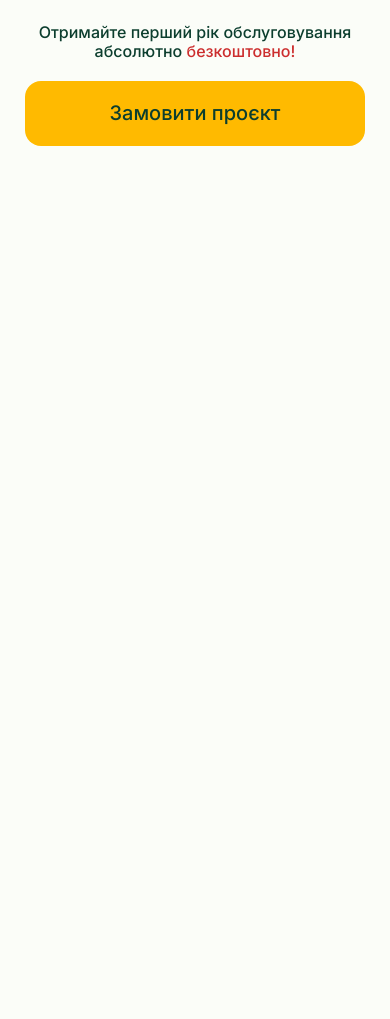
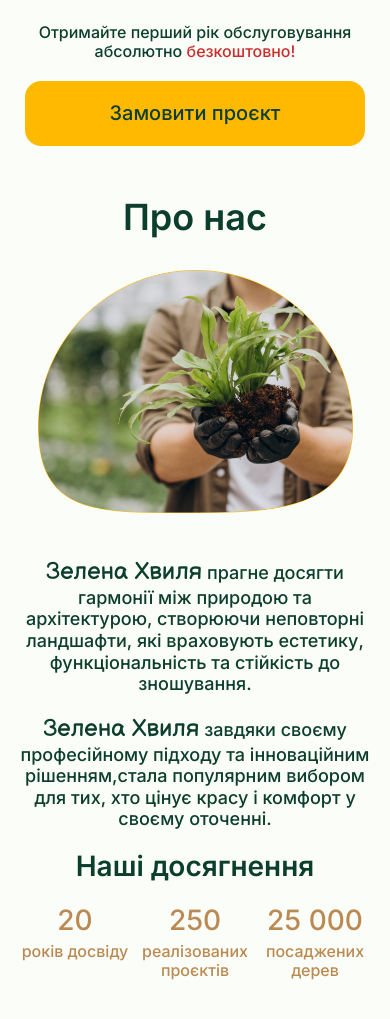
Before and after one commit to vbasoon/web-coding-2024, a plain HTML site: page index.html in a window 390 px wide. Shown: the part 609-1628 px from the top of the page. Before the commit the page ends 905 px from the top, so only its background shows below. Drawn offline with nearby package versions, Linux system fonts and the light colour scheme; a web font is replaced by a local one.

Commit message:
about section

```diff
--- a/index.html
+++ b/index.html
@@ -27,7 +27,7 @@
                 <path d="M11.6667 15H58.3333M11.6667 30H58.3333M11.6667 45H58.3333" stroke="#0C3E2E" stroke-width="2" stroke-linecap="round" stroke-linejoin="round"/>
                 </svg>
               </button>
-              <ul class="menu__list">
+              <ul class="menu__list menu__open">
                 <li class="menu__item">
                   <a class="menu__link" href="#">Про нас</a>
                 </li>
@@ -75,15 +75,16 @@
         </div>
 
     </header>
-    <!--
+
     <main class="main">
       <section class="section about">
         <div class="container">
 
           <h2 class="section__title about__title">Про нас</h2>
-          <div class="section__inner">
-            <img class="section__image" src="images/image2.png" alt="plant in hands">
-            <div class="section__content">
+          <div class="section__inner about__inner">
+            <div><img class="section__image about__image" src="images/image2.png" alt="plant in hands"></div>
+
+            <div class="section__content about__content">
               <p class="about__text">
                 <span>Зелена Хвиля</span> прагне досягти гармонії між природою та архітектурою, створюючи  неповторні ландшафти, які враховують естетику, функціональність та стійкість до зношування.
               </p>
@@ -92,16 +93,16 @@
               </p>
               <h3 class="about__achivment">Наші досягнення</h3>
 
-                <dl class="about__info info">
-                  <div>
+                <dl class="about__info">
+                  <div class="info">
                   <dt class="number">20</dt>
                   <dd>років досвіду</dd>
                   </div>
-                  <div>
+                  <div class="info">
                   <dt class="number">250</dt>
                   <dd>реалізованих проєктів</dd>
                   </div>
-                  <div>
+                  <div class="info">
                   <dt class="number">25 000</dt>
                   <dd>посаджених дерев</dd>
                   </div>
@@ -111,6 +112,7 @@
         </div>
       </div>
       </section>
+      <!--
       <section class="section why_we">
         <div class="container">
           <h2 class="section__title why_we__title">Чому ми?</h2>
@@ -131,8 +133,8 @@
           <img class="decor-image decor-image--water-pan" src="images/decor/decor-1.svg" alt="water pan">
           <img class="decor-image decor-image--leaf1" src="images/decor/decor-2.svg" alt="leaf">
         </div>
+      </section>
 
-      </section>
       <section class="section projects">
         <div class="container">
           <h2 class="section__title projects__title">Наші проекти</h2>
@@ -491,9 +493,10 @@
           <img class="decor-image decor-image--leaf4" src="images/decor/decor-8.svg" alt="vector">
         </div>
       </section>
+       -->
     </main>
 
-    <footer class="footer">
+    <!-- <footer class="footer">
       <div class="container">
         <div class="footer__inner inner">
           <div class="footer__left">
@@ -532,9 +535,9 @@
           </div>
         </div>
       </div>
-    </footer>
+    </footer> -->
   </div>
-  -->
+
   <script src="https://cdn.jsdelivr.net/npm/swiper@11/swiper-bundle.min.js"></script>
   <script src="js/main.js"></script>
 
--- a/js/main.js
+++ b/js/main.js
@@ -14,3 +14,10 @@ const swiper = new Swiper('.swiper', {
 
 
 });
+
+const menuBtn = document.querySelector('.menu__btn');
+const menuList = document.querySelector('.menu__list');
+
+menuBtn.addEventListener('click', () => {
+  menuList.classList.toggle('menu--open');
+})
--- a/scss/style.scss
+++ b/scss/style.scss
@@ -209,7 +209,7 @@ button {
 .about {
   &__text {
     margin-bottom: 30px;
-    width: 510px;
+    max-width: 510px;
     span {
       font-family: 'Balsamiq Sans', sans-serif;
       font-size: 24px;
@@ -680,7 +680,7 @@ button {
     font-family: 'Inter', sans-serif;
     color: #0C3E2E;
     span {
-      border-bottom: 1px solid #0C3E2E;
+      border-bottom: 1px solid #0c3e2e67;
       padding-right: 16px;
     }
 
@@ -896,13 +896,53 @@ button {
   }
 }
 
+@media (max-width: 1200px) {
+  .about {
+    .info {
+      dt {font-size: 36px;}
+      dd {font-size: 16px;}
+    }
+  }
+}
+
 @media (max-width: 1100px) {
+
+  .section,
   .header {
+    margin-bottom: 100px;
+  }
+
+  .header {
+
     &__inner {
       min-height: 100%;
     }
   }
+
+  .about {
+
+    &__content {
+        flex: 1 1 50%;
+        .info {
+        dt {
+          font-size: 36px;
+
+        }
+        dd {
+          font-size: 16px;
+        }
+      }
+      }
+
+      &__image {
+        flex: 1 1 50%;
+        max-width: 470px;
+
+      }
+  }
+
 }
+
 
 @media (max-width: 998px) {
 
@@ -910,10 +950,13 @@ button {
     max-width: 960px;
   }
 
-  .section,
-  header {
-    margin-bottom: 100px;
+
+  .section {
+    &__title {
+      margin-bottom: 30px;
+    }
   }
+
   .header {
     //background-image: url('../images/header1920-svg.svg');
   .hero {
@@ -947,6 +990,34 @@ button {
       }
   }
   }
+  .about {
+    &__content {
+        flex: 1 1 60%;
+        .info {
+        dt {
+          font-size: 28px;
+
+        }
+        dd {
+          font-size: 16px;
+        }
+      }
+      }
+
+      &__info {
+        gap: 10px;
+      }
+
+      &__image {
+        flex: 0 1 40%;
+        //max-width: 470px;
+        margin-bottom: 40px;
+      }
+
+
+  }
+
+
 }
 
 @media (max-width: 840px) {
@@ -969,10 +1040,35 @@ button {
         border: none;
         background-color: transparent;
         padding: 0;
+        position: relative;
+        z-index: 2;
       }
 
       &__list {
-        display: none;
+        /*---------------Mobile Menu --------------------*/
+        // display: none;
+        display: block;
+        position: absolute;
+        top: 0;
+        left: 0;
+        width: 100%;
+        height: 60vh;
+        text-align: center;
+        padding: 160px 0;
+        transform: translateY(-120%);
+        transition: transform 0.5s ease;
+        z-index: 1;
+        background-color: rgba(12, 62, 46, 0.8);
+        color: #d9d9d9;
+        cursor: pointer;
+        &.menu--open {
+          transform: translateY(0%);
+          transition: transform .3s ease;
+        }
+      }
+
+      &__item {
+        padding: 15px 0;
       }
     }
 
@@ -981,7 +1077,40 @@ button {
       margin: auto 0;
 
     }
-}
+  }
+
+  .about {
+    &__inner {
+      display: block;
+      width: 100%;
+      margin: 0 auto;
+      text-align: center;
+    }
+
+    &__title {
+      text-align: center;
+    }
+
+    &__content {
+      width: 100%;
+      margin: 20px auto;
+    }
+
+    &__text {
+      margin: 20px auto;
+    }
+
+
+
+    .info {
+      width: 100%;
+      margin: 0 auto;
+      dt {
+          font-size: 36px;
+
+        }
+    }
+  }
 }
 
 @media (max-width: 768px) {
@@ -989,6 +1118,12 @@ button {
     max-width: 688px;
     //padding: 40px 0;
   }
+
+  .section,
+  .header {
+    margin-bottom: 90px;
+  }
+
   .header {
 
     .hero {
@@ -1032,6 +1167,12 @@ button {
         border-radius: 16px;
         color: #0C3E2E;
       }
+    }
+  }
+
+  .about {
+    &__title {
+      text-align: center;
     }
   }
 }
@@ -1088,12 +1229,29 @@ button {
       }
     }
   }
+  .about {
+    &__image {
+      max-width: 400px;
+    }
+
+
+  &__achivment {
+    margin-top: 20px;
+  }
+
+
+  }
 }
 
 @media (max-width: 480px) {
   .container {
     padding-left: 20px;
     padding-right: 20px;
+  }
+
+  .section,
+  .header {
+    margin-bottom: 50px;
   }
 
   .header {
@@ -1109,6 +1267,12 @@ button {
         order: -1;
       }
 
+    }
+
+    .menu {
+      &__list {
+        height: 100svh;
+      }
     }
 
     .hero {
@@ -1155,6 +1319,21 @@ button {
 
   }
 
+  .about {
+    &__image {
+      margin-bottom: 20px;
+    }
+    .info {
+      dt {
+        font-size: 28px;
+      }
+    }
+    &__image {
+        max-width: 90%;
+
+      }
+  }
+
 }
 
 
@@ -1171,6 +1350,9 @@ button {
   }
 
   @media (max-width: 360px) {
+
+
+
     .header {
       .phone {
             font-size: 1rem;
@@ -1192,5 +1374,14 @@ button {
 
     }
 
+    .about {
+      .info {
+      dt {
+        font-size: 20px;
+      }
+      dd {font-size: 14px;}
+    }
+    }
+
 
   }
```
Also changed, not shown: CSS/style.css, CSS/style.min.css.
